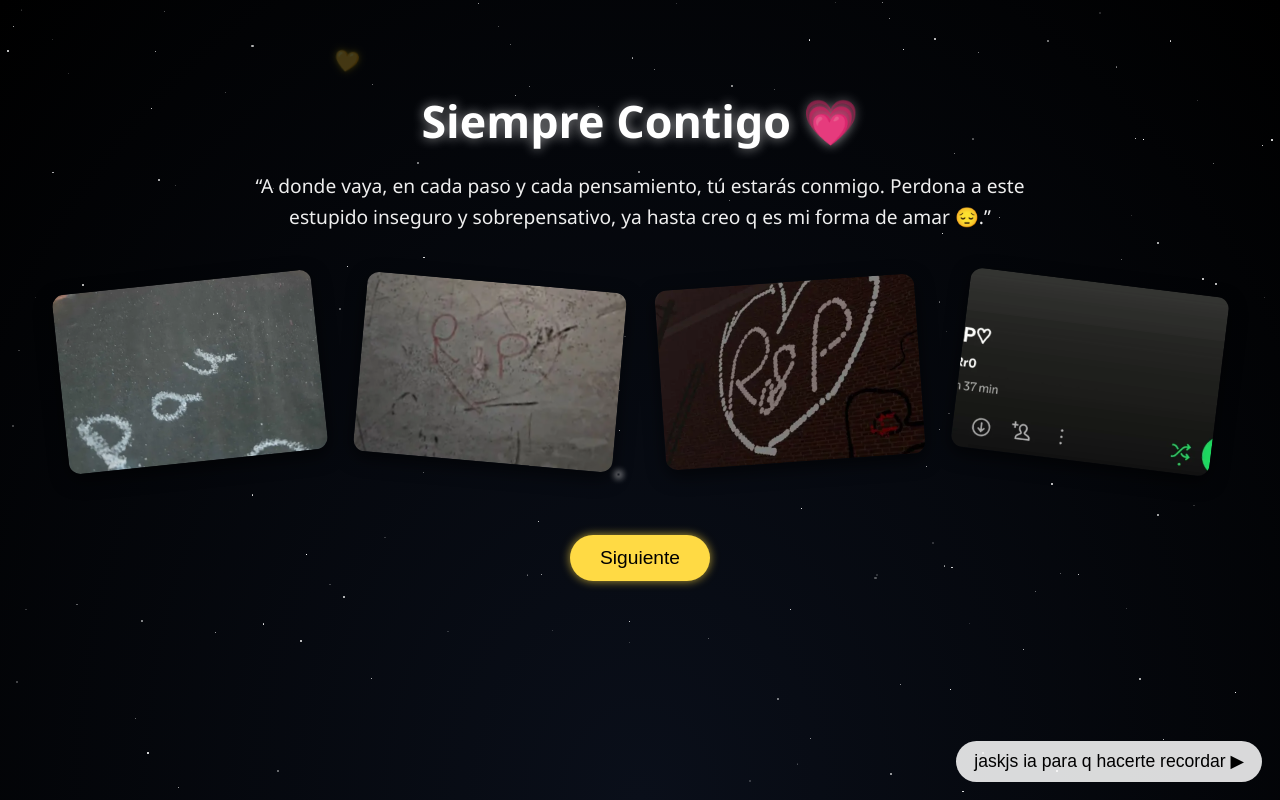
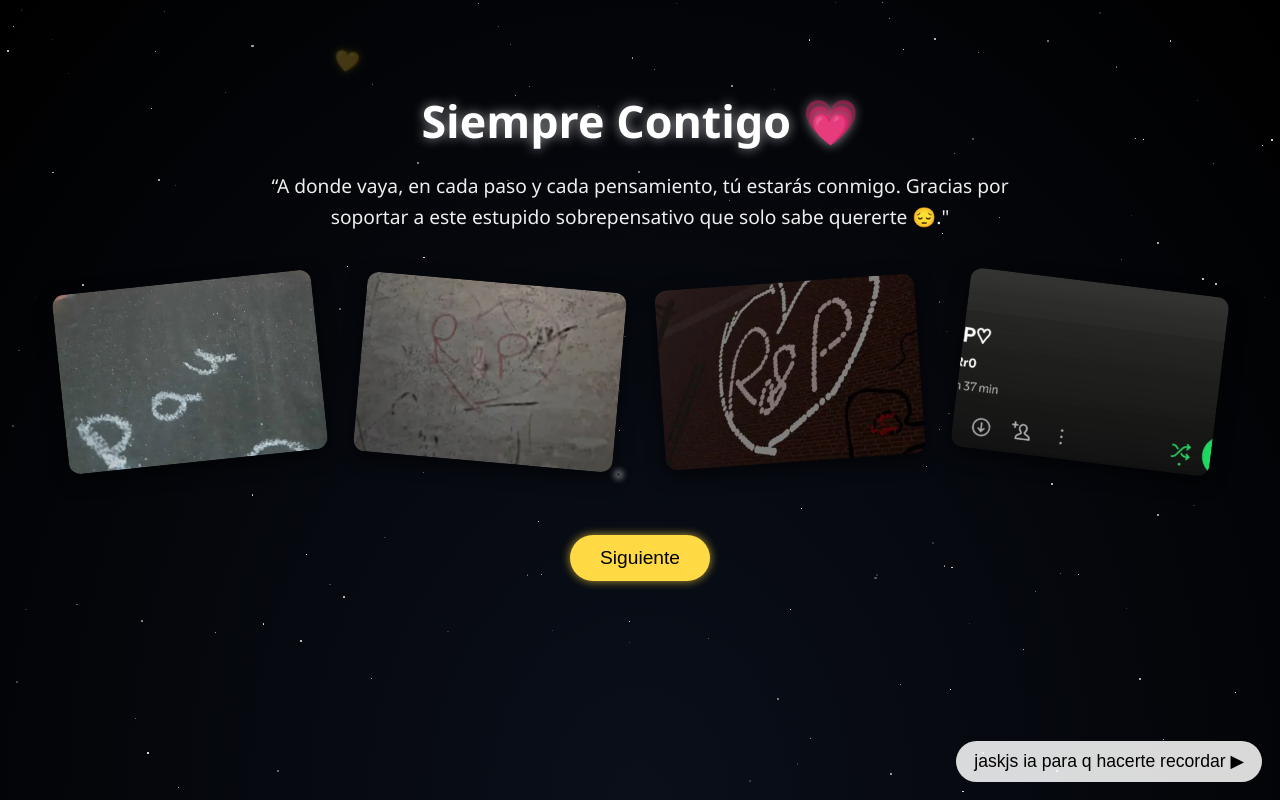
Before and after one commit to RArias665/21sept, a plain HTML site: page index4.html in a window 1280 px wide. Drawn offline with Linux system fonts and the light colour scheme.

Commit message:
Update index4.html

```diff
--- a/index4.html
+++ b/index4.html
@@ -94,7 +94,7 @@
 <div class="content">
   <h1>Siempre Contigo 💗 </h1>
   <p class="description">
-    “A donde vaya, en cada paso y cada pensamiento, tú estarás conmigo. Perdona a este estupido inseguro y sobrepensativo, ya hasta creo q es mi forma de amar 😔.”
+    “A donde vaya, en cada paso y cada pensamiento, tú estarás conmigo. Gracias por soportar a este estupido sobrepensativo que solo sabe quererte 😔."
   </p>
   <div class="photos">
     <div class="photo" style="--rot:-6deg;">
```
